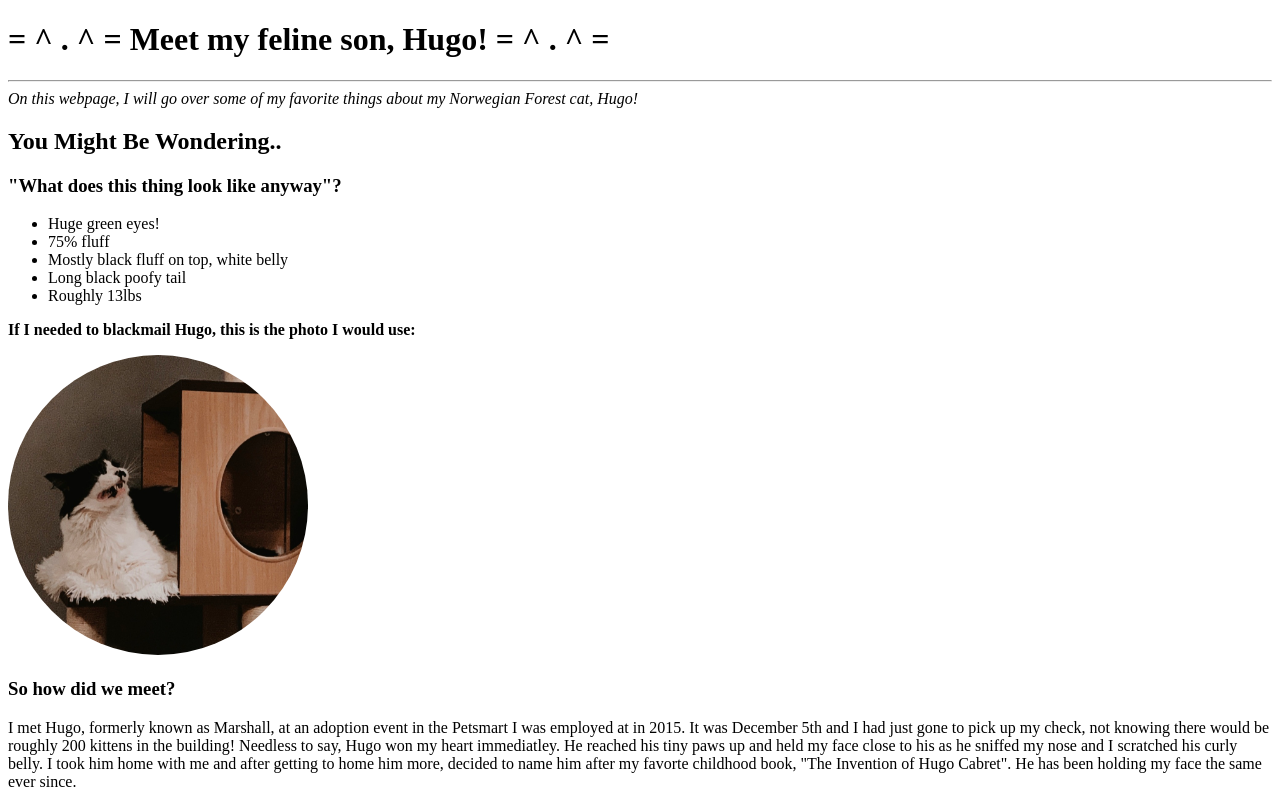
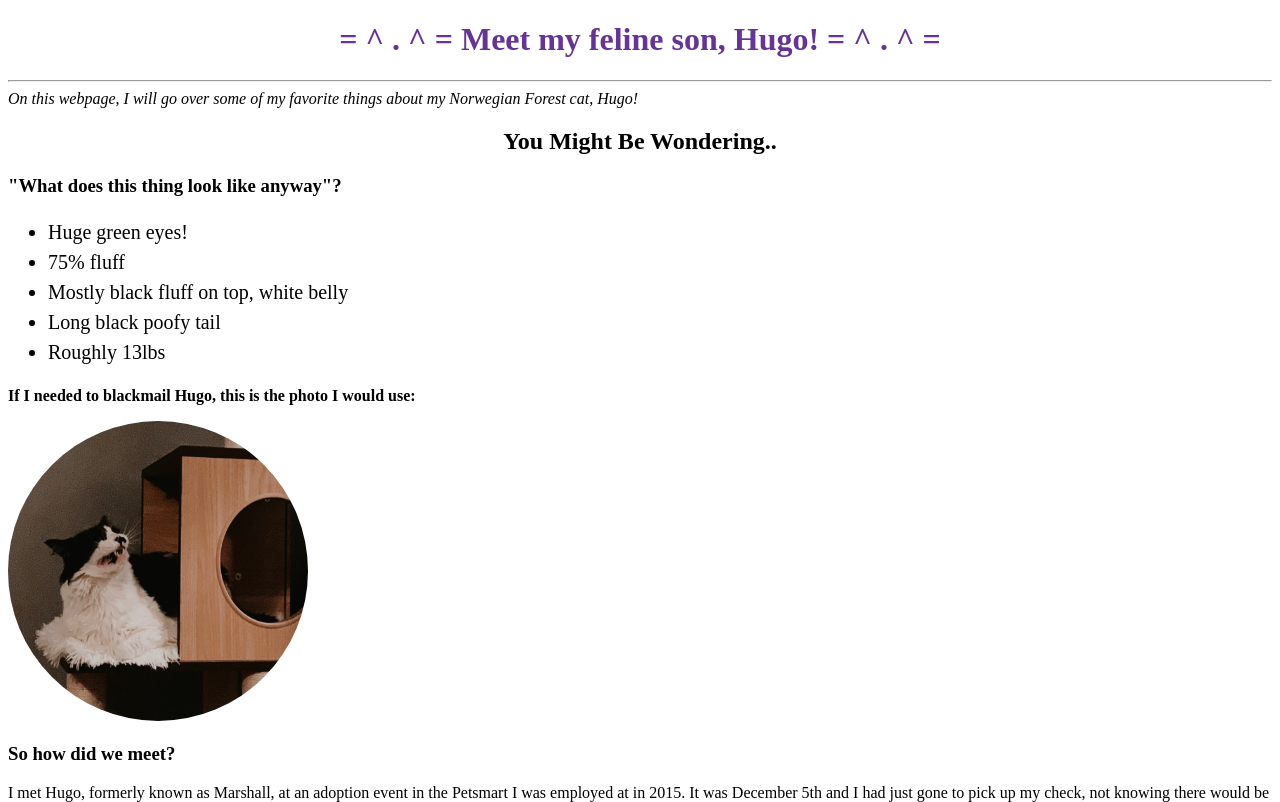
Before and after one commit to git-daisy/Meet-my-feline, a plain HTML site: page oak.html in a window 1280 px wide. Shown: the top 802 px of the page. Drawn offline with Linux system fonts and the light colour scheme.

Commit message:
Changes made with Karl, added css elements

```diff
--- /dev/null
+++ b/css/styles.css
@@ -0,0 +1,19 @@
+
+  h1 {
+    color: rebeccapurple;
+    text-align: center;
+  }
+
+  h2 {
+    font-style: gorgia;
+    text-align: center;
+  }
+
+  p {
+    font-family: gorgia;
+  }
+
+  ul {
+  font-size: 20px;
+  line-height: 30px;
+}
--- a/oak.html
+++ b/oak.html
@@ -1,6 +1,7 @@
 <!DOCTYPE html>
 <html lang="en-US">
   <head>
+    <link href="css/styles.css" rel="stylesheet" type="text/css">
         <title> Meet my feline  son! </title>
     <style>
       img {
@@ -29,10 +30,8 @@
   <img src="hugs.jpeg" alt="My cat about to sneeze." width="300" height="300">
 
   <h3>So how did we meet?</h3>
-    <p> I met Hugo, formerly known as Marshall, at an adoption event in the Petsmart I was employed at in 2015.
-     It was December 5th and I had just gone to pick up my check, not knowing there would be roughly 200 kittens in the building!
-     Needless to say, Hugo won my heart immediatley. He reached his tiny paws up and held my face close to his as he sniffed my nose
-     and I scratched his curly belly. I took him home with me and after getting to home him more, decided to name him after my favorte childhood book, "The Invention of Hugo Cabret".
+  <p> I met Hugo, formerly known as Marshall, at an adoption event in the Petsmart I was employed at in 2015.   It was December 5th and I had just gone to pick up my check, not knowing there would be roughly 200 kittens in the building!
+  Needless to say, Hugo won my heart immediatley. He reached his tiny paws up and held my face close to his as he sniffed my nose and I scratched his curly belly. I took him home with me and after getting to home him more, decided to name him after my favorte childhood book, "The Invention of Hugo Cabret".
   He has been holding my face the same ever since.
   </p>
 
@@ -86,7 +85,7 @@
     <li>When I yell at him to stop eating our Thai chilli pepper plant</li>
   </ul>
 
-<h2>Hugo's Greatest Acomplishments</h2>
+<h2>Hugo's Greatest Accomplishments</h2>
 
   <p><strong>Indoctrinating "Dog People"</strong></p>
     <li>It's always a proud feline mama moment when Hugo changes someones opinions of cats. In 2019 alone, I had five different friends tell me that Hugo is their favorite cat, he's just so chill! Hugo likes to be a cat scarf, which always suprises people when they meet him.</li>
```
Also changed, not shown: favorite-places.html (added, +9 -0 lines). Lines whose indentation alone changed are shown as unchanged.
